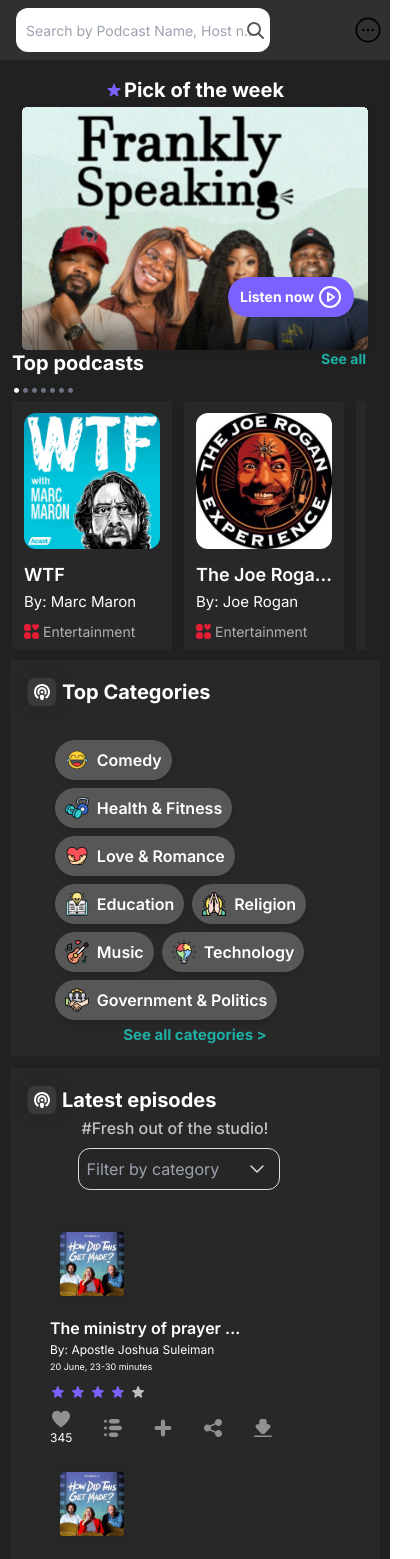
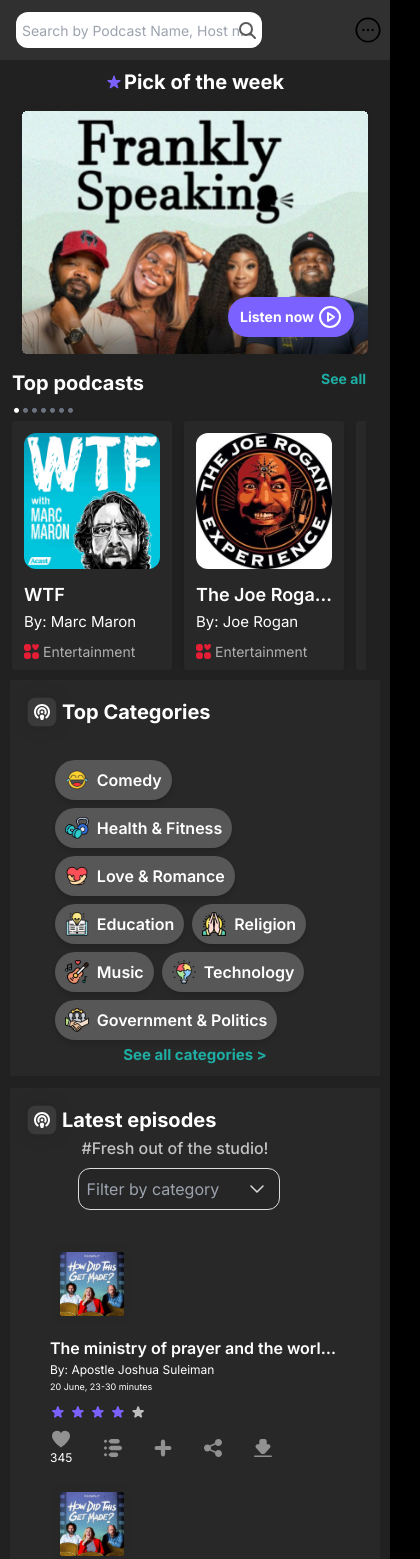
Before and after one commit to lennyAiko/wokpa, a Next.js app: page / in a window 390 px wide. Shown: the top 1559 px of the page, 420 px wide, since content can reach past the window. Built offline with nearby package versions, Linux system fonts and the light colour scheme.

Commit message:
feat: mobile view done

```diff
--- a/src/app/layout.tsx
+++ b/src/app/layout.tsx
@@ -26,20 +26,23 @@ export default function RootLayout({
         title={SEO_TITLE}
         description={SEO_DESCRIPTION}
       />
-      <body className={`${inter.className} flex-col sm:w-max sm:flex sm:flex-row w-max`}>
+      <body className={`${inter.className} bg-black`}>
 
-        <div className='lg:w-1/5 sm:w-1/3'>
-          <SideNav />
-        </div>
+        <div className="sm:w-max sm:flex sm:flex-row w-full bg-black" role='main'>
 
-        <div className="lg:w-4/5 sm:w-2/3 flex flex-col h-screen">
+          <div className='lg:w-1/5 sm:w-1/3 w-full'>
+            <SideNav />
+          </div>
 
-          <Header />
+          <div className="lg:w-4/5 sm:w-2/3 w-full flex flex-col">
 
-          {children}
+            <Header />
 
-          <Footer />
+            {children}
 
+            <Footer />
+
+          </div>
         </div>
 
       </body>
--- a/src/app/page.tsx
+++ b/src/app/page.tsx
@@ -39,7 +39,7 @@ export default function Home() {
           </div>
 
 
-          <div className="w-full mx-10 mt-8 mb-3 overflow-y-scroll">
+          <div className="mx-10 mt-8 mb-3 overflow-hidden overflow-y-scroll">
             {
               LatestEpisodesData.map(data => (
                 <LatestEpisodes
@@ -66,10 +66,10 @@ export default function Home() {
 
           <span className='h-[1px] bg-gradient-to-r from-[#D9D9D99C] to-[#D9D9D900] my-3 w-full'></span>
 
-            <div className="overflow-y-scroll mb-3 p-1 sm:p-0">
+            <div className="overflow-y-scroll overflow-hidden mb-3 p-1 sm:p-0">
               {
                 MadeForYouData.map(data => (
-                <div className="flex items-center sm:px-5 sm:mb-1 overflow-y-scroll" key={data.title}>
+                <div className="flex items-center sm:px-5 sm:mb-1 overflow-y-scroll overflow-hidden" key={data.title}>
                   <LatestEpisodesList
                     title={data.title}
                     duration={data.duration}
@@ -95,7 +95,7 @@ export default function Home() {
           <span className="text-[#C3C3C3] font-medium sm:text-lg text-base sm:ml-16 justify-center sm:justify-normal ml-12">#Community&lsquo;s choice</span>
         </div>
 
-        <div className="shrink-0 rounded-[3px] shadow-md flex gap-3 overflow-x-scroll sm:m-6 m-2.5">
+        <div className="shrink-0 rounded-[3px] shadow-md flex gap-3 overflow-x-scroll overflow-hidden sm:m-6 m-2.5">
           {
             PopularCardData.map(data => (
               <PopularCard
@@ -122,7 +122,7 @@ export default function Home() {
           <span className="text-[#C3C3C3] font-medium sm:text-lg text-base sm:ml-16 justify-center sm:justify-normal ml-12 -mt-4">#Editor&lsquo;s choice</span>
         </div>
 
-        <div className="flex sm:gap-3 gap-2 items-center sm:m-6 m-2.5 overflow-x-scroll">
+        <div className="flex sm:gap-3 gap-2 items-center sm:m-6 m-2.5 overflow-x-scroll overflow-hidden">
           {
             HostSuggestionData.map(data => (
               <div className="flex flex-col rounded-[3px] shrink-0 p-3 bg-white sm:w-[230px] sm:h-[295px] w-[180px] h-[245px] items-center" key={data.title}>
@@ -150,7 +150,7 @@ export default function Home() {
           <span className="text-[#C3C3C3] font-medium sm:text-lg text-base sm:ml-16 ml-12">#suggested for you</span>
         </div>
 
-         <div className="flex sm:gap-6 items-center my-6 sm:mx-28 sm:w-[90%] m-2.5 gap-3 overflow-x-scroll sm:overflow-hidden sm:flex-wrap">
+         <div className="flex sm:gap-6 items-center my-6 sm:mx-28 sm:w-[90%] m-2.5 gap-3 overflow-x-scroll overflow-hidden sm:flex-wrap">
           {
             OtherListenersData.map(data => (
               <div className="flex flex-col rounded-[3px] shrink-0 sm:p-3 p-2 bg-white sm:w-[230px] sm:h-[295px] w-[180px] h-[245px] items-center" key={data.title}>
--- a/src/components/dashboard/LatestEpisodes.tsx
+++ b/src/components/dashboard/LatestEpisodes.tsx
@@ -15,11 +15,11 @@ interface LatestEpisodesType {
 
 const LatestEpisodes: React.FC<LatestEpisodesType> = ({number, title, author, date, duration, likes, img, ...props}) => {
     return (
-        <div className="flex mb-4 gap-4 overflow-y-scroll">
+        <div className="flex mb-4 gap-4 overflow-y-scroll overflow-hidden">
 
             <span className="font-medium text-[13px] text-white hidden sm:flex">{TwoDigits(number)}</span>
 
-            <div className="flex flex-col sm:flex-row gap-2.5 sm:mt-4 sm:-ml-10 sm:items-center sm:justify-between">
+            <div className="flex flex-col sm:flex-row gap-2.5 sm:mt-4 sm:-ml-10 sm:items-center sm:justify-between w-full">
 
               <LatestEpisodesList
                 img={img}
--- a/src/components/dashboard/LatestEpisodesList.tsx
+++ b/src/components/dashboard/LatestEpisodesList.tsx
@@ -13,7 +13,7 @@ const LatestEpisodesList: React.FC<LatestEpisodesListType> = ({img, title, durat
   return (
     <>
       <Image src={img} alt="podcast image" className="w-[84px] h-[84px] sm:mr-0.5" />
-      <div className="flex flex-col gap-0.5 sm:w-4/5 w-[70%]">
+      <div className="flex flex-col gap-0.5 sm:w-4/5 w-full">
         <span className="font-semibold sm:text-lg text-base text-white truncate">{title}</span>
         <span className="text-white sm:text-sm text-xs font-normal truncate">By: {author}</span>
         <span className="text-white sm:text-xs text-[9px] font-normal truncate">{date}, {duration}</span>
--- a/src/components/dashboard/TopPodcasts.tsx
+++ b/src/components/dashboard/TopPodcasts.tsx
@@ -6,7 +6,7 @@ import TopCard from "./TopCard"
 export default function TopPodcasts () {
     return (
         <>
-            <div className="flex flex-1 items-center justify-center sm:justify-normal sm:gap-2 gap-0.5 mx-6 sm:mt-6 mt-4 sm:mb-2">
+            <div className="flex flex-1 items-center justify-center sm:justify-normal sm:gap-2 gap-0.5 mx-6 sm:mt-6 mt-2 mb-2">
                 <Image src={Assets.Star} alt="star" className="sm:w-6 sm:h-6 w-4 h-4"/>
                 <span className="font-bold sm:text-2xl text-xl text-white">Pick of the week</span>
             </div>
@@ -15,7 +15,7 @@ export default function TopPodcasts () {
 
                 <div className="sm:ml-5 relative sm:w-2/4 m-3 sm:m-0">
 
-                    <Image src={Assets.Fs} alt="pick-of-the-week" className="sm:w-[628px] sm:h-[477px] w-[408px] h-[257px] -mt-4 object-contain" />
+                    <Image src={Assets.Fs} alt="pick-of-the-week" className="sm:w-[628px] sm:h-[477px] w-[408px] h-[257px] -mt-3 object-contain mb-4" />
 
                     <span className="flex flex-1 items-center gap-1 rounded-3xl bg-[#7B61FF] w-fit px-3 py-2 absolute right-6 bottom-10">
                         <span className="font-bold text-sm text-white">Listen now</span>
@@ -35,7 +35,7 @@ export default function TopPodcasts () {
 
                     <span className="text-gray-500 my-4"><span className="text-white">&bull;</span>&bull;&bull;&bull;&bull;&bull;&bull;</span>
 
-                    <div className="overflow-x-scroll flex gap-3">
+                    <div className="overflow-x-scroll overflow-hidden flex gap-3">
                         {
                             TopPodcastsData.map((data) => (
 
--- a/src/components/headers/Auth.tsx
+++ b/src/components/headers/Auth.tsx
@@ -3,7 +3,7 @@ import Assets from "@/assets"
 
 export default function Auth() {
     return (
-        <div className="sm:w-1/5 flex flex-1 flex-row mx-4 sm:mx-0 sm:hidden">
+        <div className="sm:w-1/5 flex flex-1 flex-row mx-4 my-2 sm:my-0 sm:mx-0 sm:hidden">
 
             <div className="flex flex-row items-center sm:space-x-6 space-x-3">
 
--- a/src/components/headers/Search.tsx
+++ b/src/components/headers/Search.tsx
@@ -4,9 +4,9 @@ import Image from "next/image"
 export default function Search () {
     return (
         <>
-            <div className="p-2 ml-2 relative block sm:w-3/5">
+            <div className="p-2 ml-2 sm:my-0 my-1 relative block sm:w-3/5">
                 <input type="text" placeholder="Search by Podcast Name, Host name, Categories, Tags..."
-                className="p-2.5 sm:w-[50%] rounded-xl placeholder:text-sm placeholder:font-normal truncate"/>
+                className="sm:p-2.5 p-1.5 sm:w-[50%] rounded-xl placeholder:text-sm placeholder:font-normal truncate"/>
                 <span className="absolute inset-y-0 sm:left-[46%] right-3.5 flex items-center">
                     <Image src={Assets.Search} alt="search icon"className="w-[17px] h-[17px]" />
                 </span>
--- a/src/utils/data.ts
+++ b/src/utils/data.ts
@@ -114,7 +114,7 @@ export const TopCategoriesData = [
 export const LatestEpisodesData = [
     {
         number: 1,
-        title: "The ministry of prayer and the world",
+        title: "The ministry of prayer and the world the world the world",
         author: "Apostle Joshua Suleiman",
         date: "20 June",
         duration: "23-30 minutes",
```
